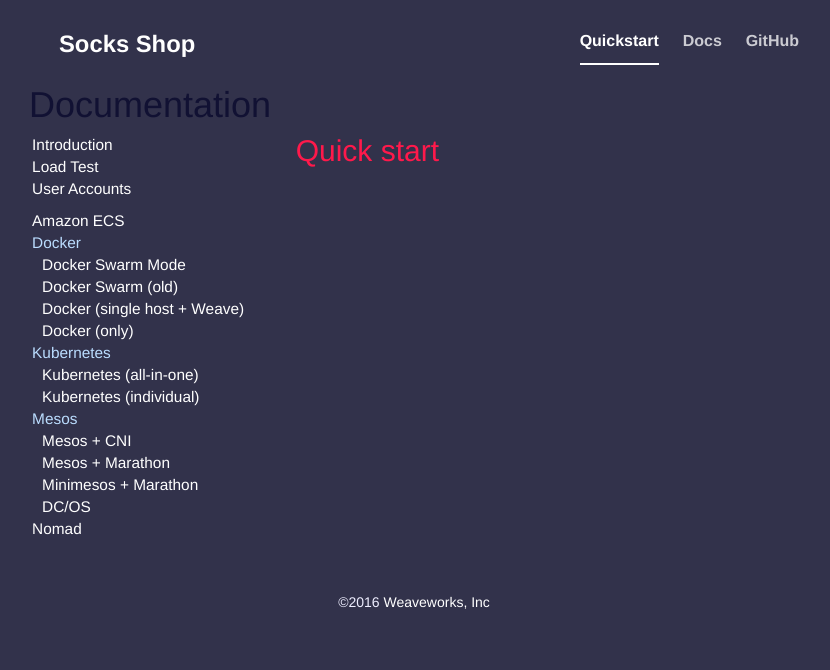
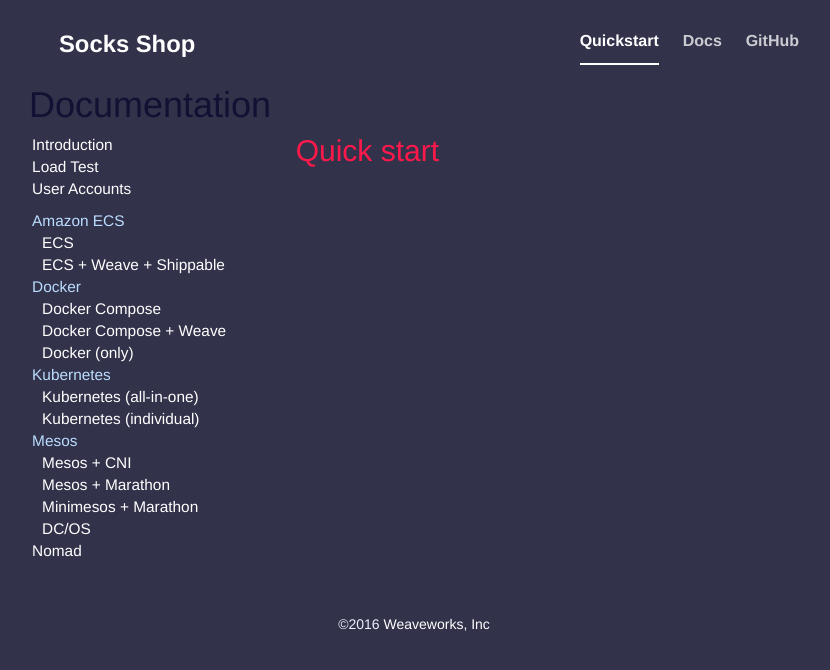
Before and after one commit to microservices-demo/microservices-demo.github.io, a Jekyll site: the page built from docs/quickstart.md, in a window 1280 px wide. Shown: the top 670 px of the page, without its empty margins (226-1056 px from the left). Built offline with Jekyll 4.4.1, drawn with Linux system fonts in a browser that asks for light colours; nearby versions of some CDN libraries.

Commit message:
upgrade menu

```diff
--- a/_includes/doc_menu.html
+++ b/_includes/doc_menu.html
@@ -4,12 +4,17 @@
   <li><a href="{{site.main_url_prefix}}/docs/user-accounts.html">User Accounts</a></li>
 </ul>
 <ul class="docs-menu">
-  <li><a href="{{site.deploy_doc_url_prefix}}/deployment/ecs.html">Amazon ECS</a></li>
+  <li>
+    <span>Amazon ECS</span>
+    <ul>
+      <li><a href="{{site.deploy_doc_url_prefix}}/deployment/ecs.html">ECS</a></li>
+      <li><a href="{{site.deploy_doc_url_prefix}}/deployment/ecs-weave-shippable.html">ECS + Weave + Shippable</a></li>
+    </ul>
+  </li>
   <li><span>Docker</span>
     <ul>
-      <li><a href="{{site.deploy_doc_url_prefix}}/deployment/docker-swarm-mode.html">Docker Swarm Mode</a></li>
-      <li><a href="{{site.deploy_doc_url_prefix}}/deployment/docker-swarm-old.html">Docker Swarm (old)</a></li>
-      <li><a href="{{site.deploy_doc_url_prefix}}/deployment/docker-single-weave.html">Docker (single host + Weave)</a></li>
+      <li><a href="{{site.deploy_doc_url_prefix}}/deployment/docker-compose.html">Docker Compose</a></li>
+      <li><a href="{{site.deploy_doc_url_prefix}}/deployment/docker-compose-weave.html">Docker Compose + Weave</a></li>
       <li><a href="{{site.deploy_doc_url_prefix}}/deployment/docker-only.html">Docker (only)</a></li>
     </ul>
   </li>
```
